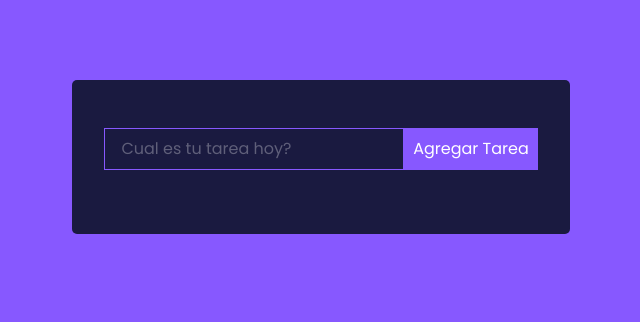
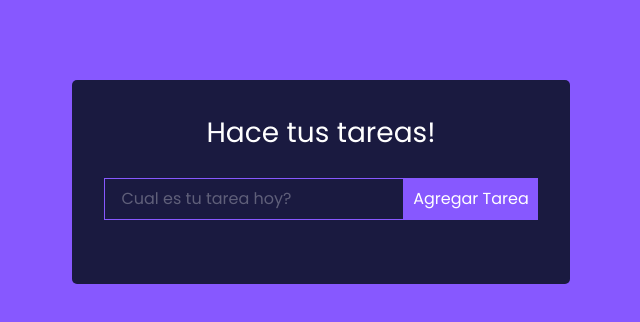
Before and after one commit to gudalupenavarro/POMI, a React (Create React App) app: page / in a window 1280 px wide. Shown: the top 322 px of the page, without its empty margins (319-959 px from the left). Built offline with nearby package versions, Linux system fonts and the light colour scheme.

Commit message:
Agregando la funcionalidad de que la tarea aparezca abajo y que al tocarla se tache, igual esta medio pocho

```diff
--- a/src/componentes/TareasWrapp.js
+++ b/src/componentes/TareasWrapp.js
@@ -1,20 +1,31 @@
 import React, {useState} from 'react'
+import { Tareas } from './Tareas';
 import TareasForm from './TareasForm'
 import { v4 as uuidv4 } from 'uuid';
 uuidv4();
 
 export const TareasWrapp = () => {
   const [tareas, setTareas] = useState([])
-  const addTareas = tareas =>
+
+  const addTareas = tareas =>{
     setTareas([...tareas, {id: uuidv4(), task: tareas,
        completed: false, isEditing: false}])
        console.log(tareas)
+      }
+
+      const toggleComplete = id => {
+        setTareas(tareas.map(tareas => tareas.id == id ? {
+           ...tareas, completed : !tareas.completed} :tareas))
+      }
 
   return (
     <div className='tareasWrapper'>
+        <h1>Hace tus tareas!</h1>
         <TareasForm addTareas={addTareas}/>
+        {tareas.map((tareas, index) => (
+          <Tareas task={tareas} key={index} toggleComplete={toggleComplete} />
 
-
+        ))}
     </div>
   )
 }
```
